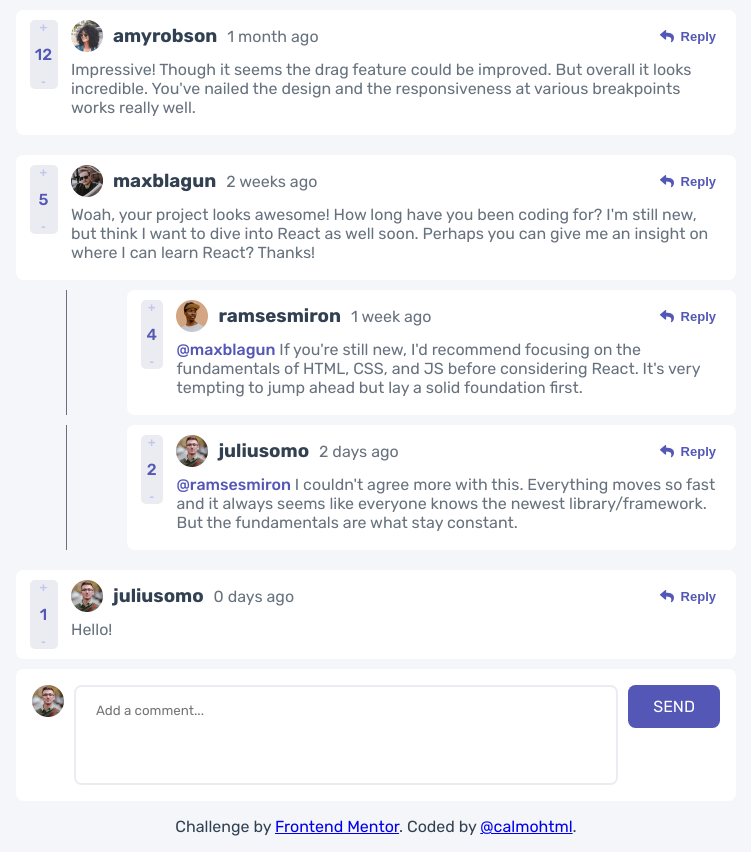
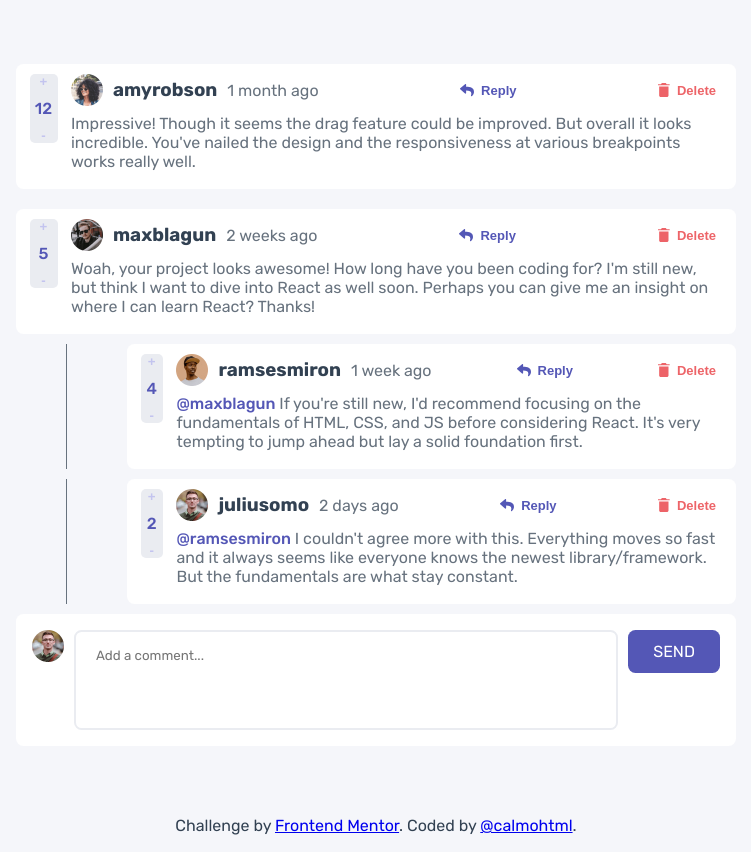
Before and after one commit to calmohtml/interactive-comments-section-main, a React (Vite) app: page / in a window 1280 px wide. Shown: the whole page, without its empty margins (264-1015 px from the left). Built offline with nearby package versions, Linux system fonts and the light colour scheme; data requests are answered from the project's data file.

Commit message:
Delete comment added

```diff
--- a/data.json
+++ b/data.json
@@ -63,21 +63,6 @@
           }
         }
       ]
-    },
-    {
-      "id": 3,
-      "content": "Hello!",
-      "createdAt": "0 days ago",
-      "score": 1,
-      "replyingTo": [],
-      "user": {
-        "image": {
-          "png": "./images/avatars/image-juliusomo.png",
-          "webp": "./images/avatars/image-juliusomo.webp"
-        },
-        "username": "juliusomo"
-      },
-      "replies": []
     }
   ]
 }
--- a/src/components/Main.jsx
+++ b/src/components/Main.jsx
@@ -1,6 +1,7 @@
 import React, { useState, useEffect } from "react";
 import styled from "styled-components";
 import Reply from "../../images/icon-reply.svg";
+import Delete from "../../images/icon-delete.svg";
 import UserInput from "./UserInput";
 
 const Main = () => {
@@ -95,6 +96,24 @@ const Main = () => {
 
     #reply {
       color: var(--moderate-blue);
+      font-weight: 700;
+      margin-left: 7px;
+      font-size: 13px;
+    }
+
+    :hover {
+      opacity: 0.7;
+    }
+  `;
+
+  const CommentsDeleteButton = styled.button`
+    display: flex;
+    align-items: center;
+    background: transparent;
+    border: none;
+
+    #delete {
+      color: var(--soft-red);
       font-weight: 700;
       margin-left: 7px;
       font-size: 13px;
@@ -205,8 +224,27 @@ const Main = () => {
     }
   `;
 
+  const RepliesDeleteButton = styled.button`
+    display: flex;
+    align-items: center;
+    background: transparent;
+    border: none;
+
+    #delete {
+      color: var(--soft-red);
+      font-weight: 700;
+      margin-left: 7px;
+      font-size: 13px;
+    }
+
+    :hover {
+      opacity: 0.7;
+    }
+  `;
+
   const [comments, setComments] = useState([]);
 
+  // READ
   const getData = async () => {
     try {
       const response = await fetch("http://localhost:3001/comments");
@@ -216,6 +254,26 @@ const Main = () => {
       console.error(error);
     }
   };
+  // READ
+
+  // DELETE
+  const deleteComment = async (comment) => {
+    try {
+      const response = await fetch(
+        `http://localhost:3001/comments/${comment.id}`,
+        {
+          method: "DELETE",
+          headers: {
+            "Content-type": "application/json",
+          },
+        }
+      );
+      setComments(comments.filter((comment) => comment.id !== comment.id));
+    } catch (error) {
+      console.error(error);
+    }
+  };
+  // DELETE
 
   useEffect(() => {
     getData();
@@ -247,6 +305,14 @@ const Main = () => {
                   <img src={Reply} alt="Reply icon" />
                   <p id="reply">Reply</p>
                 </CommentsReplyButton>
+                <CommentsDeleteButton
+                  onClick={() => {
+                    deleteComment({ id });
+                  }}
+                >
+                  <img src={Delete} alt="Delete icon" />
+                  <p id="delete">Delete</p>
+                </CommentsDeleteButton>
               </div>
               <p>{content}</p>
             </CommentsInfo>
@@ -276,6 +342,14 @@ const Main = () => {
                         <img src={Reply} alt="Reply icon" />
                         <p id="reply">Reply</p>
                       </RepliesReplyButton>
+                      <RepliesDeleteButton
+                        onClick={() => {
+                          deleteComment(id);
+                        }}
+                      >
+                        <img src={Delete} alt="Delete icon" />
+                        <p id="delete">Delete</p>
+                      </RepliesDeleteButton>
                     </div>
                     <p>
                       <span>@{replyingTo}</span> {content}
--- a/src/components/UserInput.jsx
+++ b/src/components/UserInput.jsx
@@ -47,6 +47,7 @@ const UserInput = () => {
     color: var(--grayish-blue);
   `;
 
+  // CREATE
   const commentValue = useRef(null);
 
   const handleSubmit = async (event) => {
@@ -54,7 +55,6 @@ const UserInput = () => {
 
     try {
       let comment = commentValue.current.value;
-      console.log(comment);
       const response = await fetch("http://localhost:3001/comments", {
         method: "POST",
         headers: { "Content-Type": "application/json" },
@@ -81,6 +81,7 @@ const UserInput = () => {
       console.error(error);
     }
   };
+  // CREATE
 
   return (
     <UserInputContainer onSubmit={handleSubmit}>
```
